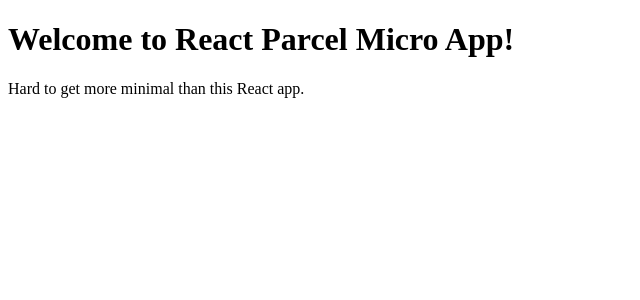
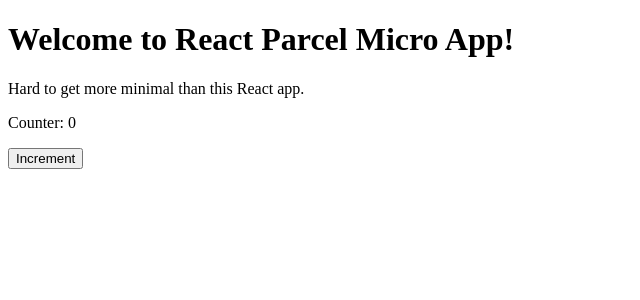
Before and after one commit to lkrych/climbing_stats, a React (Vite) app in the folder frontend/: page / in a window 1280 px wide. Shown: the top 300 px of the page, without its empty margins (0-640 px from the left). Built offline with nearby package versions, Linux system fonts and the light colour scheme.

Commit message:
Add counter to App.js

```diff
--- a/frontend/src/App.js
+++ b/frontend/src/App.js
@@ -1,8 +1,17 @@
-import React from "react";
+import React, { useState, useEffect } from "react";
 
-export default () => (
-  <>
-    <h1>Welcome to React Parcel Micro App!</h1>
-    <p>Hard to get more minimal than this React app.</p>
-  </>
-);
+export default () => {
+
+  let [count, setCount] = useState(0);
+
+
+
+  return (
+    <>
+      <h1>Welcome to React Parcel Micro App!</h1>
+      <p>Hard to get more minimal than this React app.</p>
+      <p>Counter: {count}</p>
+      <button onClick={() => setCount(count + 1)}>Increment</button>
+    </>
+  )
+};
```
